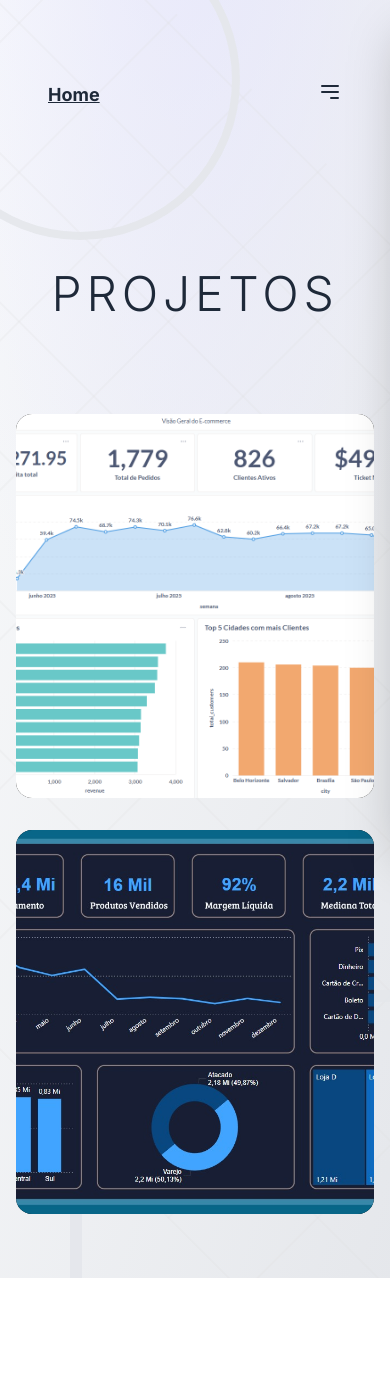
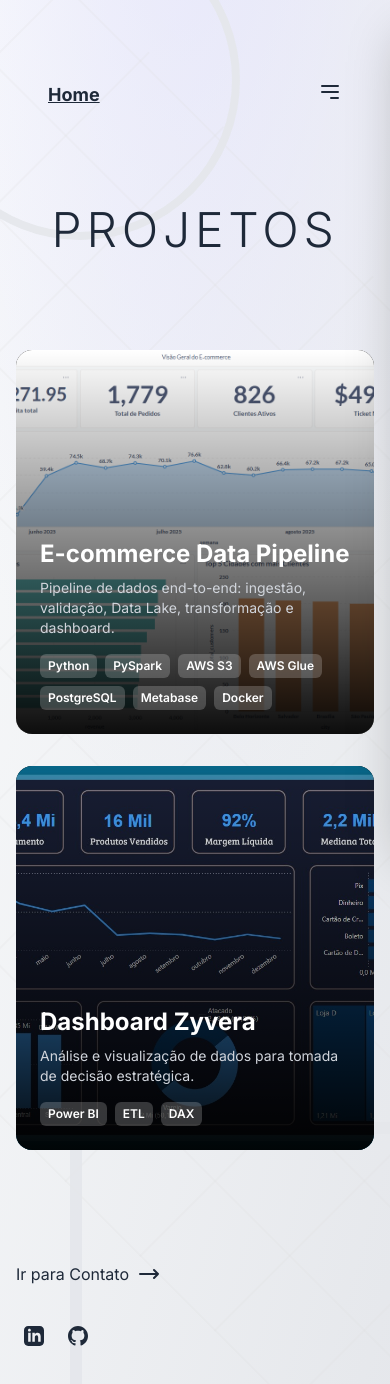
Before and after one commit to AdriMayc/Portfolio2.0, a React (Vite) app: page /projects in a window 390 px wide. Shown: the top 1384 px of the page. Before the commit the page ends 1278 px from the top, so only its background shows below. Built offline with nearby package versions, Linux system fonts and the light colour scheme.

Commit message:
feat: Projetos V. Mobile

```diff
--- a/src/components/ProjectCard.jsx
+++ b/src/components/ProjectCard.jsx
@@ -1,11 +1,11 @@
-// src/components/ProjectCard.jsx
-
 import React from 'react';
 
 export default function ProjectCard({ imageSrc, altText, title, description, tags = [], onClick }) {
   return (
-    <div onClick={onClick} className="h-96 rounded-2xl overflow-hidden group relative cursor-pointer bg-black">
-
+    <div
+      onClick={onClick}
+      className="h-96 rounded-2xl overflow-hidden group relative cursor-pointer bg-black"
+    >
       {/* Imagem de Fundo */}
       <img
         src={imageSrc}
@@ -16,10 +16,13 @@
 
       {/* Sobreposição */}
       <div
-        className="absolute inset-0 flex items-end
+        className="
+          absolute inset-0 flex items-end
           bg-gradient-to-t from-black/95 to-transparent
-                   opacity-0 group-hover:opacity-100
-                   transition-opacity duration-500 ease-in-out"
+          opacity-100                 /* sempre visível no mobile */
+          md:opacity-0 md:group-hover:opacity-100  /* só no hover em telas >= md */
+          transition-opacity duration-500 ease-in-out
+        "
       >
         <div className="p-6 w-full">
           <h3 className="text-2xl font-bold text-white mb-2">{title}</h3>
@@ -27,7 +30,10 @@
 
           <div className="flex flex-wrap gap-2">
             {tags.map((tag, index) => (
-                <span key={index} className="bg-white/20 text-white text-xs font-semibold px-2 py-1 rounded-full">
+              <span
+                key={index}
+                className="bg-white/20 text-white text-xs font-semibold px-2 py-1 rounded-md items-baseline"
+              >
                 {tag}
               </span>
             ))}
--- a/src/sections/About.jsx
+++ b/src/sections/About.jsx
@@ -154,7 +154,7 @@
                     <div className={`${theme === 'light' ? 'text-gray-600' : 'text-gray-300'}`}>{isOpen ? <MinusIcon /> : <PlusIcon />}</div>
                 </div>
             </button>
-            <div className={`overflow-hidden transition-all duration-500 ease-in-out ${isOpen ? 'max-h-[500px]' : 'max-h-0'}`}>
+            <div className={`overflow-hidden transition-all duration-500 ease-in-out ${isOpen ? 'max-h-[800px] md:max-h-[600px]' : 'max-h-0'}`}>
                 <div className="p-6 pt-0 bg-transparent">
                     <div className={`flex items-center text-sm mb-4 ${theme === 'light' ? 'text-gray-600' : 'text-gray-300'}`}><LocationIcon theme={theme} /> {currentLocation}</div>
                     <p className={`leading-relaxed mb-6 font-light ${theme === 'light' ? 'text-gray-700' : 'text-gray-300'}`}>{currentLangItem.description}</p>
@@ -224,7 +224,7 @@
             <RotatedGridBackground theme={theme} />
             {/* Navbar real com as mesmas props da Home */}
             <div className="relative z-20 w-full">
-                <div className="max-w-6xl mx-auto px-8 py-16">
+                <div className="max-w-6xl mx-auto px-8 pt-16 md:py-16">
                     <Navbar
                         theme={theme}
                         toggleTheme={toggleTheme}
--- a/src/sections/Contact.jsx
+++ b/src/sections/Contact.jsx
@@ -119,7 +119,7 @@
 
                 {/* Navbar */}
                 <div className="absolute top-0 left-0 w-full ">
-                    <div className="relative z-20 w-full max-w-6xl mx-auto px-8 py-16">
+                    <div className="relative z-20 w-full max-w-6xl mx-auto px-8 pt-16 md:py-16">
                         <Navbar
                             theme={theme}
                             toggleTheme={toggleTheme}
--- a/src/sections/Projects.jsx
+++ b/src/sections/Projects.jsx
@@ -1,5 +1,5 @@
 // src/sections/Projects.jsx
-
+import { Link } from "react-router-dom";
 import React, { useState } from "react";
 import Navbar from "../components/Navbar";
 import RotatedGridBackground from "../components/Grid";
@@ -7,6 +7,13 @@
 import ProjectDetail from "../components/ProjectDetail";
 import Projeto_1 from "../img/Projeto1.png";
 import Projeto_2 from "../img/Projeto2_power bi.jpeg";
+import { ArrowRightIcon, SocialIcon } from "../components/icons";
+
+const socialIcons = {
+    linkedin: "M19 0h-14c-2.761 0-5 2.239-5 5v14c0 2.761 2.239 5 5 5h14c2.762 0 5-2.239 5-5v-14c0-2.761-2.238-5-5-5zm-11 19h-3v-11h3v11zm-1.5-12.268c-.966 0-1.75-.79-1.75-1.764s.784-1.764 1.75-1.764 1.75.79 1.75 1.764-.783 1.764-1.75 1.764zm13.5 12.268h-3v-5.604c0-3.368-4-3.113-4 0v5.604h-3v-11h3v1.765c1.396-2.586 7-2.777 7 2.476v6.759z",
+    github: "M12 0c-6.626 0-12 5.373-12 12 0 5.302 3.438 9.8 8.207 11.387.599.111.793-.261.793-.577v-2.234c-3.338.726-4.033-1.416-4.033-1.416-.546-1.387-1.333-1.756-1.333-1.756-1.089-.745.083-.729.083-.729 1.205.084 1.839 1.237 1.839 1.237 1.07 1.834 2.807 1.304 3.492.997.107-.775.418-1.305.762-1.604-2.665-.305-5.467-1.334-5.467-5.931 0-1.311.469-2.381 1.236-3.221-.124-.303-.535-1.524.117-3.176 0 0 1.008-.322 3.301 1.23.957-.266 1.983-.399 3.003-.404 1.02.005 2.047.138 3.006.404 2.291-1.552 3.297-1.23 3.297-1.23.653 1.653.242 2.874.118 3.176.77.84 1.235 1.911 1.235 3.221 0 4.609-2.807 5.624-5.479 5.921.43.372.823 1.102.823 2.222v3.293c0 .319.192.694.801.576 4.765-1.589 8.199-6.086 8.199-11.386 0-6.627-5.373-12-12-12z",
+};
+
 
 const content = {
   pt: {
@@ -14,12 +21,14 @@
     nav_projects: "Projetos",
     nav_contact: "Contato",
     title: "Projetos",
+    go_contact: "Ir para Contato",
   },
   en: {
     nav_about: "About",
     nav_projects: "Projects",
     nav_contact: "Contact",
     title: "Projects",
+    go_contact: "Go to Contact",
   },
 };
 
@@ -110,7 +119,7 @@
     <div className={`relative font-sans w-full min-h-screen overflow-hidden transition-colors duration-500 ${themeClasses.bg} ${themeClasses.text}`}>
       <RotatedGridBackground theme={theme} />
       <div className="relative z-20 w-full">
-        <div className="max-w-6xl mx-auto px-8 py-16">
+        <div className="max-w-6xl mx-auto px-8 pt-16 md:py-16">
           <Navbar theme={theme} toggleTheme={toggleTheme} language={language} toggleLanguage={toggleLanguage} currentContent={currentContent} themeClasses={themeClasses} />
         </div>
       </div>
@@ -150,6 +159,34 @@
                 ))}
               </div>
             </div>
+<div className="mt-16">
+                        <Link
+                            to="/contact"
+                            className={`inline-flex  mt-12 transition-colors ${themeClasses.text} ${themeClasses.textHoverBlack}`}
+                        >
+                            {currentContent.go_contact}
+                            <ArrowRightIcon />
+                        </Link>
+
+                        <div className="flex items-center space-x-6 mt-10 ml-2">
+                            <a
+                                href="https://www.linkedin.com/in/adriano-mayco/"
+                                target="_blank"
+                                rel="noopener noreferrer"
+                            >
+                                <SocialIcon d={socialIcons.linkedin} theme={theme} />
+                            </a>
+
+                            <a
+                                href="https://github.com/AdriMayc"
+                                target="_blank"
+                                rel="noopener noreferrer"
+                            >
+                                <SocialIcon d={socialIcons.github} theme={theme} />
+                            </a>
+                        </div>
+                    </div>
+
         </main>
       </div>
 
@@ -214,9 +251,12 @@
                 <span>-&gt;</span>
               </a>
             </div>
+
           </div>
         </div>
+
       </div>
+
     </div>
   );
 }
```
Lines whose indentation alone changed are shown as unchanged.
